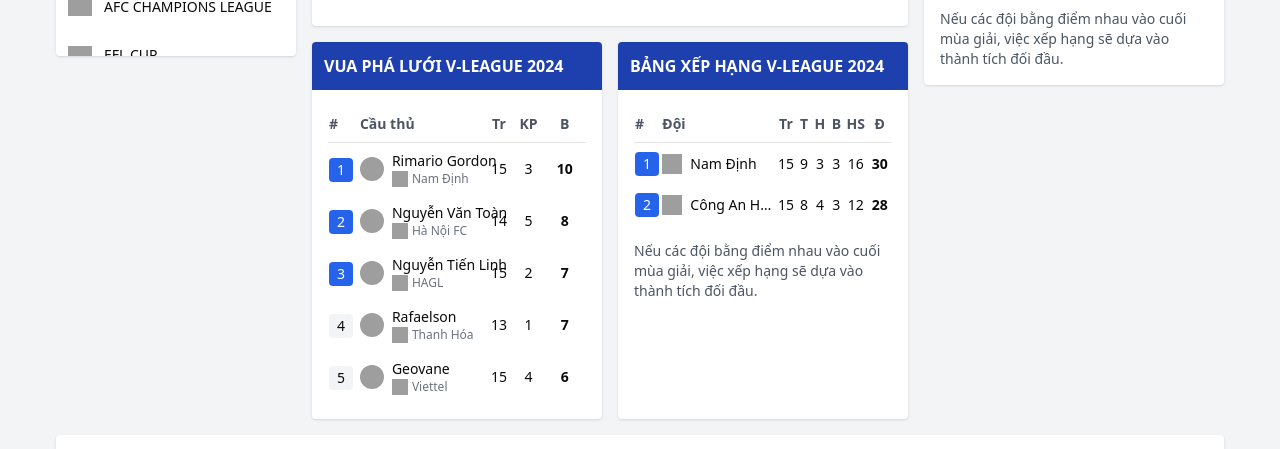
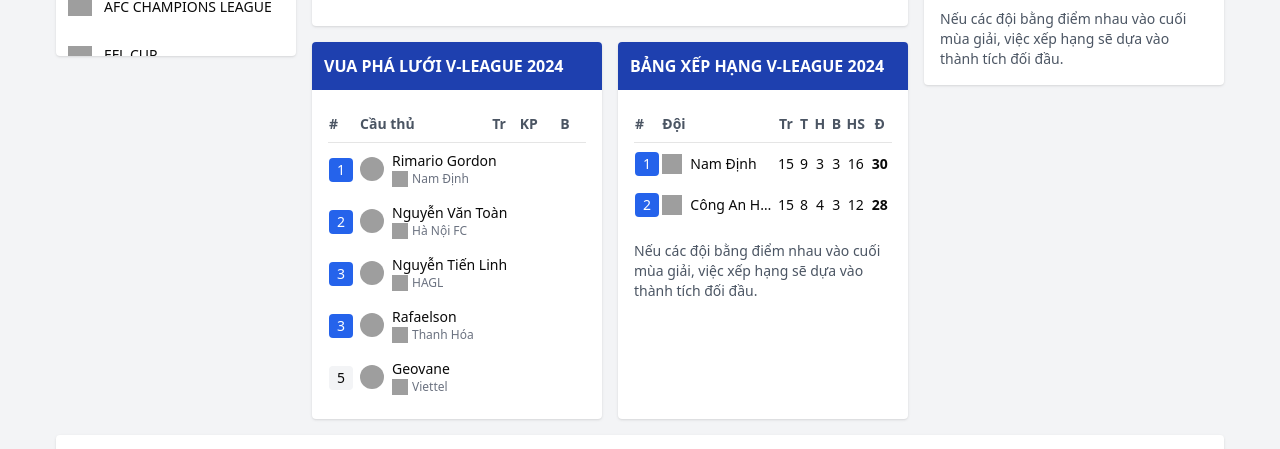
Before and after one commit to cuonglevant/thethao, a Next.js app: page / in a window 1280 px wide. Shown: the part 976-1425 px from the top of the page. Built offline with nearby package versions, Linux system fonts and the light colour scheme; grey boxes are pictures that could not be loaded.

Commit message:
adapt top scorer

```diff
--- a/src/app/teams/[slug]/layout.tsx
+++ b/src/app/teams/[slug]/layout.tsx
@@ -101,10 +101,15 @@
 
 const topScorersData = [
   {
-    position: 1,
     player: {
+      _id: "1",
       name: "Marcus Rashford",
-      image: "/players/rashford.jpg",
+      image: {
+        _id: "1",
+        mediaCaption: "",
+        mediaType: "image",
+        mediaURL: "/players/rashford.jpg",
+      },
     },
     team: {
       name: "Manchester United",
@@ -115,10 +120,15 @@
     matches: 25,
   },
   {
-    position: 2,
     player: {
+      _id: "1",
       name: "Bruno Fernandes",
-      image: "/players/fernandes.jpg",
+      image: {
+        _id: "1",
+        mediaCaption: "",
+        mediaType: "image",
+        mediaURL: "/players/fernandes.jpg",
+      },
     },
     team: {
       name: "Manchester United",
--- a/src/components/ui/top-scorer.tsx
+++ b/src/components/ui/top-scorer.tsx
@@ -1,40 +1,60 @@
+import { Player } from "../../types/playerTypes";
+import { Team } from "../../types/teamTypes";
 import Image from "next/image";
+import React from "react";
 
-type Scorer = {
-  position: number;
+// Define the scorer type based on your actual data structure
+interface Scorer {
   player: {
-    name: string;
-    image: string;
+    _id: Player["_id"];
+    name: Player["name"];
+    image: Player["image"];
   };
   team: {
-    name: string;
-    logo: string;
+    name: Team["name"];
+    logo: Team["logo"];
   };
   goals: number;
-  assists: number;
-  matches: number;
-};
+  assists?: number;
+  appearances?: number;
+}
 
+interface TopScorerProps {
+  title?: string;
+  scorers?: Scorer[];
+}
+
+// Default scorers for demo/fallback
 const defaultScorers: Scorer[] = [
   {
-    position: 1,
     player: {
+      _id: "1",
       name: "Rimario Gordon",
-      image: "/placeholder.svg?height=32&width=32",
+      image: {
+        _id: "1",
+        mediaCaption: "",
+        mediaType: "image",
+        mediaURL: "/players/rimario-gordon.png",
+      },
     },
     team: {
       name: "Nam Định",
-      logo: "/placeholder.svg?height=32&width=32",
+      logo: "/teams/nam-dinh.png",
     },
     goals: 10,
     assists: 3,
-    matches: 15,
+    appearances: 15,
   },
   {
-    position: 2,
     player: {
+      _id: "2",
       name: "Nguyễn Văn Toàn",
-      image: "/placeholder.svg?height=32&width=32",
+      image: {
+        _id: "1",
+        mediaCaption: "",
+        mediaType: "image",
+        mediaURL: "/players/nguyen-van-toan.png",
+      },
     },
     team: {
       name: "Hà Nội FC",
@@ -42,13 +62,18 @@
     },
     goals: 8,
     assists: 5,
-    matches: 14,
+    appearances: 14,
   },
   {
-    position: 3,
     player: {
+      _id: "3",
       name: "Nguyễn Tiến Linh",
-      image: "/placeholder.svg?height=32&width=32",
+      image: {
+        _id: "1",
+        mediaCaption: "",
+        mediaType: "image",
+        mediaURL: "/players/nguyen-tien-linh.png",
+      },
     },
     team: {
       name: "HAGL",
@@ -56,13 +81,18 @@
     },
     goals: 7,
     assists: 2,
-    matches: 15,
+    appearances: 15,
   },
   {
-    position: 4,
     player: {
+      _id: "4",
       name: "Rafaelson",
-      image: "/placeholder.svg?height=32&width=32",
+      image: {
+        _id: "1",
+        mediaCaption: "",
+        mediaType: "image",
+        mediaURL: "/players/rafaelson.png",
+      },
     },
     team: {
       name: "Thanh Hóa",
@@ -70,13 +100,18 @@
     },
     goals: 7,
     assists: 1,
-    matches: 13,
+    appearances: 13,
   },
   {
-    position: 5,
     player: {
+      _id: "5",
       name: "Geovane",
-      image: "/placeholder.svg?height=32&width=32",
+      image: {
+        _id: "1",
+        mediaCaption: "",
+        mediaType: "image",
+        mediaURL: "/players/geovane.png",
+      },
     },
     team: {
       name: "Viettel",
@@ -84,19 +119,19 @@
     },
     goals: 6,
     assists: 4,
-    matches: 15,
+    appearances: 15,
   },
 ];
-
-interface TopScorerProps {
-  title?: string;
-  scorers?: Scorer[];
-}
 
 export function TopScorer({
   title = "VUA PHÁ LƯỚI V-LEAGUE 2024",
   scorers = defaultScorers,
 }: TopScorerProps) {
+  // Sort the scorers by goals in descending order
+  const sortedScorers = React.useMemo(() => {
+    return [...scorers].sort((a, b) => b.goals - a.goals);
+  }, [scorers]);
+
   return (
     <div className="bg-white rounded shadow overflow-hidden">
       <div className="bg-blue-800 text-white p-3">
@@ -114,24 +149,32 @@
             </tr>
           </thead>
           <tbody>
-            {scorers.map((scorer) => (
-              <tr key={scorer.position} className="hover:bg-gray-50">
+            {sortedScorers.map((scorer, index) => {
+              // Calculate position (add 1 because index is 0-based)
+              // Handle ties - players with same goals get the same position
+              const position =
+                index > 0 && scorer.goals === sortedScorers[index - 1].goals
+                  ? getPositionByIndex(sortedScorers, index)
+                  : index + 1;
+
+              return (
+                <tr key={scorer.player._id || index} className="hover:bg-gray-50">
                   <td className="py-2">
                     <span
                       className={`inline-flex items-center justify-center w-6 h-6 rounded text-sm
                       ${
-                      scorer.position <= 3
+                        position <= 3
                           ? "bg-blue-600 text-white"
                           : "bg-gray-100"
                       }`}
                     >
-                    {scorer.position}
+                      {position}
                     </span>
                   </td>
                   <td className="py-2">
                     <div className="flex items-center gap-2">
                       <Image
-                      src={scorer.player.image}
+                        src={scorer.player.image.mediaURL}
                         alt={scorer.player.name}
                         width={24}
                         height={24}
@@ -156,20 +199,29 @@
                       </div>
                     </div>
                   </td>
-                <td className="text-center text-sm hidden sm:table-cell">
-                  {scorer.matches}
-                </td>
-                <td className="text-center text-sm hidden sm:table-cell">
-                  {scorer.assists}
-                </td>
-                <td className="text-center text-sm font-bold">
-                  {scorer.goals}
-                </td>
+                  {/* Add additional table cells for other data */}
                 </tr>
-            ))}
+              );
+            })}
           </tbody>
         </table>
       </div>
     </div>
   );
 }
+
+// Helper function to get position considering ties
+function getPositionByIndex(sortedScorers: Scorer[], currentIndex: number): number {
+  // Look backwards until we find a player with different goals
+  let position = currentIndex;
+
+  while (
+    position > 0 &&
+    sortedScorers[position].goals === sortedScorers[position - 1].goals
+  ) {
+    position--;
+  }
+
+  // Position is 1-based, not 0-based
+  return position + 1;
+}
```
Lines whose indentation alone changed are shown as unchanged.
